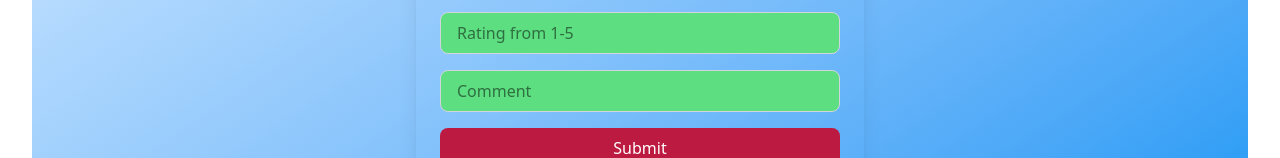
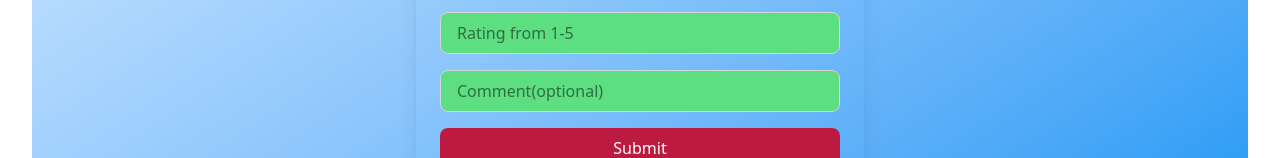
Before and after one commit to York-Solutions-B2E/tsg-9.27-TheAvengers-frontend-feedback-ui, a React (Vite) app: page /feedbackForm in a window 1280 px wide. Shown: the part 642-800 px from the top of the page. Built offline with nearby package versions, Linux system fonts and the light colour scheme.

Commit message:
change all ports to 8080

```diff
--- a/src/components/FeedbackForm/FeedbackForm.jsx
+++ b/src/components/FeedbackForm/FeedbackForm.jsx
@@ -78,7 +78,8 @@ function FeedbackForm() {
 
   if (!newFeedback.comment.trim()) {
     errs.comment = "Please enter a comment.";
-  } else if (newFeedback.comment.length > 200) {
+  }
+  else if (newFeedback.comment.length > 200) {
     errs.comment = "Comment too long (max 200 characters).";
   }
 
@@ -132,7 +133,7 @@ function FeedbackForm() {
         />
         <input
           type='text'
-          placeholder='Comment'
+          placeholder='Comment(optional)'
           value={newFeedback.comment}
           onChange={(e) => setNewFeedback({ ...newFeedback, comment: e.target.value })}
           className="w-full px-4 py-2 rounded-lg border border-gray-300 bg-[#5DDE81] focus:ring-2 focus:ring-[#8C1531] focus:outline-none"
```
